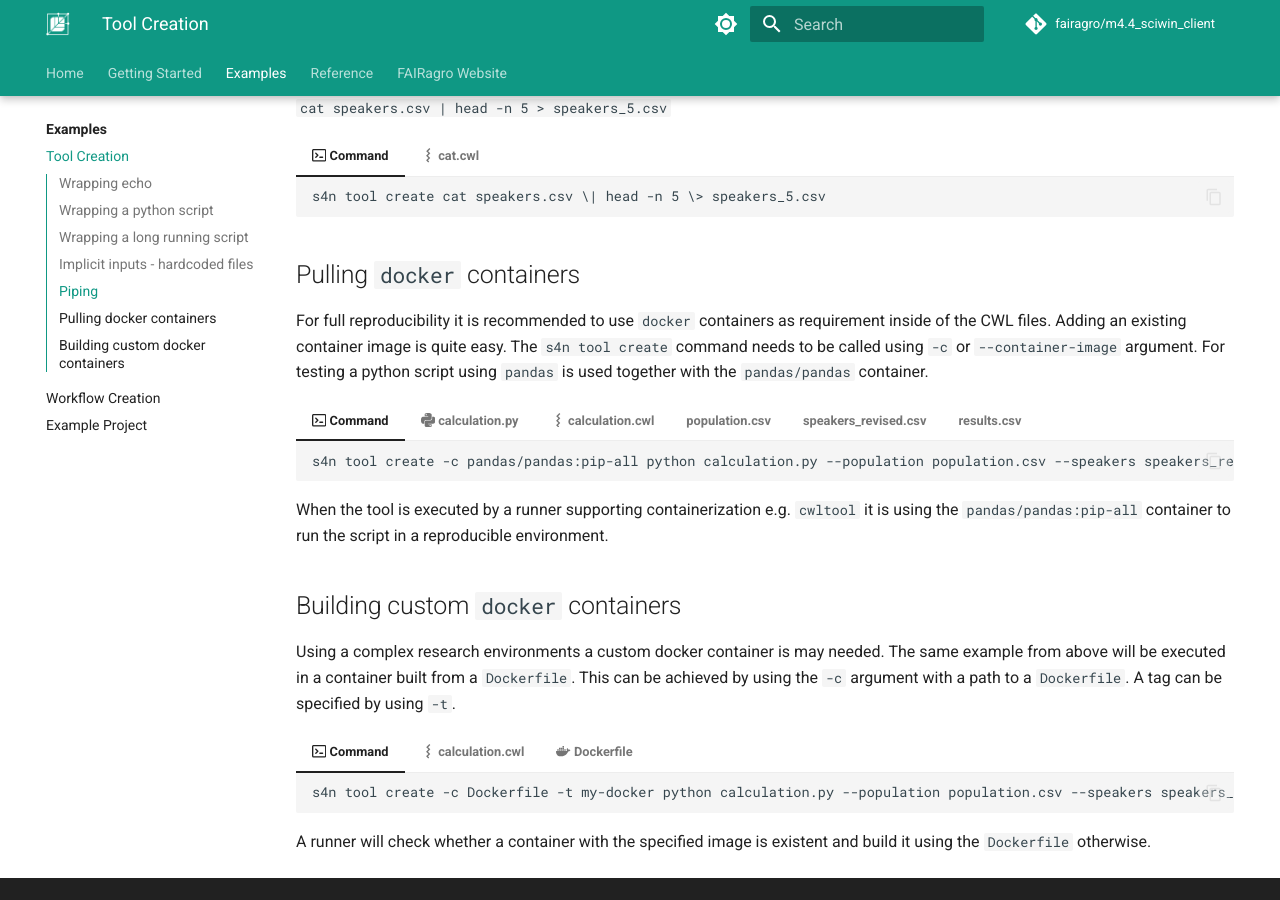
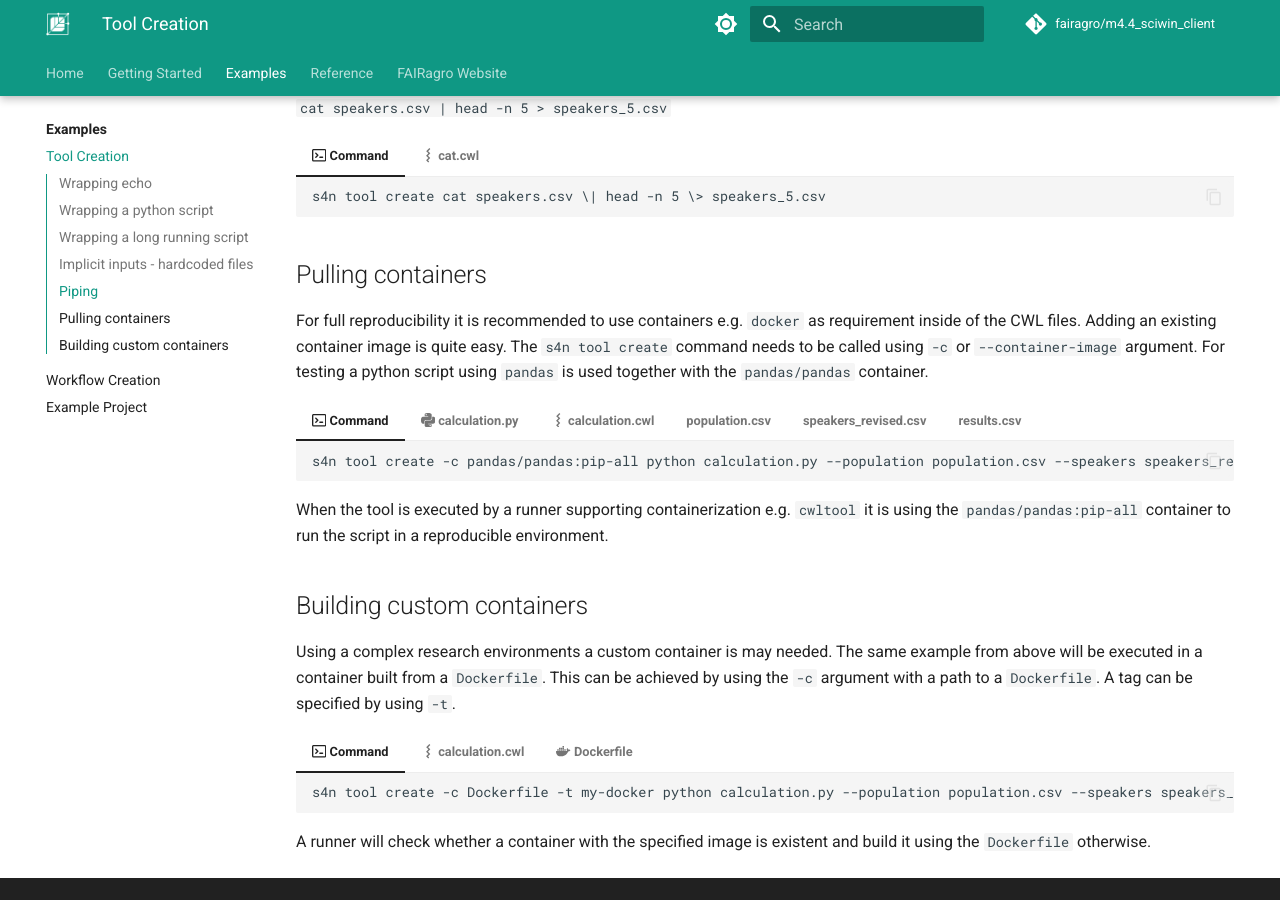
Before and after one commit to fairagro/m4.4_sciwin_client, an MkDocs documentation site: the page built from docs/examples/tool-creation.md, in a window 1280 px wide and 900 px high, scrolled down 2318 px. Built offline with MkDocs 1.6.1 and Material for MkDocs 9.7.7, drawn with Linux system fonts in a browser that asks for light colours; comment, search, counter and statistics services are not loaded.

Commit message:
remove "docker" from text where ambiguos

````diff
--- a/docs/examples/tool-creation.md
+++ b/docs/examples/tool-creation.md
@@ -293,8 +293,8 @@ Using the pipe operator `|` is a common usecase when using the commandline. Let'
     ```
 
 
-## Pulling `docker` containers
-For full reproducibility it is recommended to use `docker` containers as requirement inside of the CWL files. Adding an existing container image is quite easy. The `s4n tool create` command needs to be called using `-c` or `--container-image` argument. For testing a python script using `pandas` is used together with the `pandas/pandas` container.
+## Pulling containers
+For full reproducibility it is recommended to use containers e.g. `docker` as requirement inside of the CWL files. Adding an existing container image is quite easy. The `s4n tool create` command needs to be called using `-c` or `--container-image` argument. For testing a python script using `pandas` is used together with the `pandas/pandas` container.
 
 === ":octicons-terminal-16: Command"
     ```
@@ -592,8 +592,8 @@ For full reproducibility it is recommended to use `docker` containers as require
 
 When the tool is executed by a runner supporting containerization e.g. `cwltool` it is using the `pandas/pandas:pip-all` container to run the script in a reproducible environment.
 
-## Building custom `docker` containers
-Using a complex research environments a custom docker container is may needed. The same example from above will be executed in a container built from a `Dockerfile`.
+## Building custom containers
+Using a complex research environments a custom container is may needed. The same example from above will be executed in a container built from a `Dockerfile`.
 This can be achieved by using the `-c` argument with a path to a `Dockerfile`. A tag can be specified by using `-t`.
 
 === ":octicons-terminal-16: Command"
````
